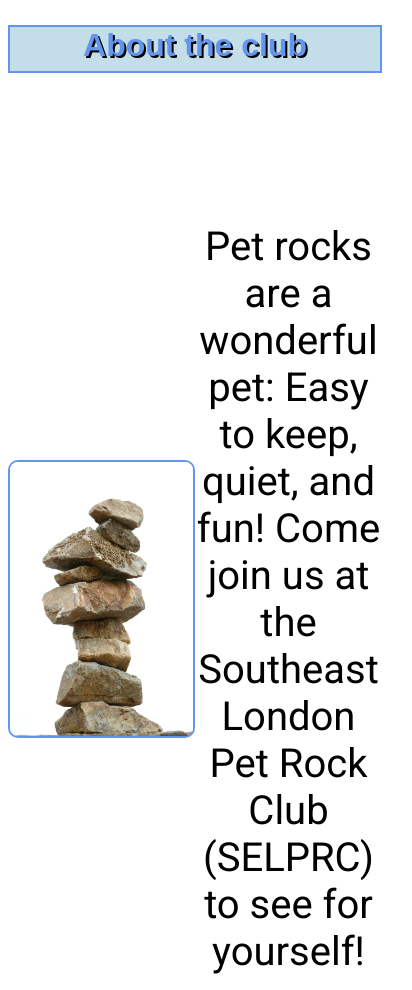
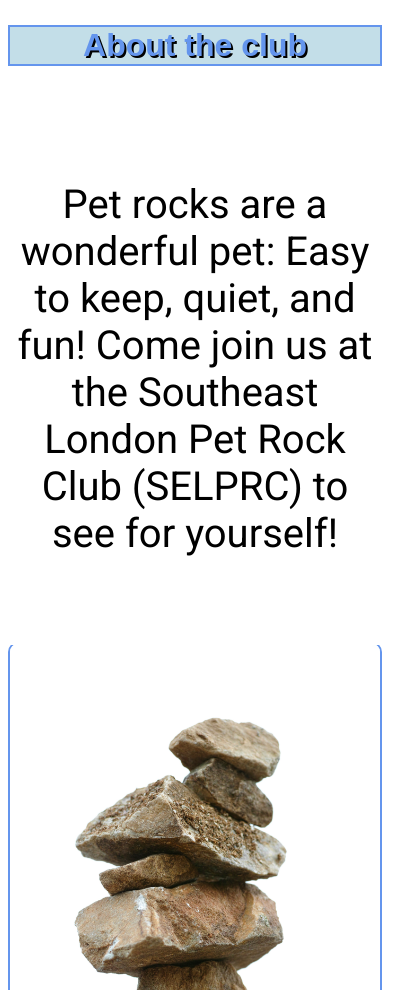
Before and after one commit to r-jeffery-wall/Responsive-Club---Codecademy, a plain HTML site: page index.html in a window 390 px wide. Shown: the part 1010-2000 px from the top of the page, 412 px wide, since content can reach past the window. Drawn offline with Linux system fonts and the light colour scheme; a web font is replaced by a local one.

Commit message:
Added media queries.

```diff
--- a/index.html
+++ b/index.html
@@ -10,6 +10,7 @@
     <link rel="preconnect" href="https://fonts.googleapis.com">
     <link rel="preconnect" href="https://fonts.gstatic.com" crossorigin>
     <link href="https://fonts.googleapis.com/css2?family=Rubik+Moonrocks&display=swap" rel="stylesheet">
+    <meta name="viewport" content="width=device-width, initial-scale=1">
 </head>
 
 <body>
--- a/source/styles.css
+++ b/source/styles.css
@@ -17,7 +17,7 @@ img {
 }
 
 section {
-    height: 1250px;
+    height: 1200px;
     width: 100%;
 }
 /* Header */
@@ -87,7 +87,7 @@ nav a:hover {
 .copy-container {
     width: 50%;
     float: right;
-    height: 1000px;
+    height: 90%;
     font-size: 2.5rem;
     text-align: center;
     display: flex;
@@ -98,7 +98,7 @@ nav a:hover {
 .image-gallery {
     width: 50%;
     float: right;
-    height: 1000px;
+    height: 90%;
     overflow: hidden;
     display: flex;
     flex-direction: column;
@@ -124,3 +124,31 @@ footer {
 footer h5 {
     font-size: 0.75rem;
 }
+
+@media only screen and (max-width: 400px) {
+    .copy-container {
+        width: 100%;
+        float: none;
+    }
+
+    .image-gallery {
+        width: 100%;
+        float: none;
+    }
+
+    footer {
+        flex-direction: column;
+        height: 10rem;
+    }
+
+    section {
+        display: flex;
+        flex-direction: column;
+        justify-content: space-around;
+        align-items: center;
+    }
+
+    nav li {
+        margin: 0 1rem;
+    }
+}
```
